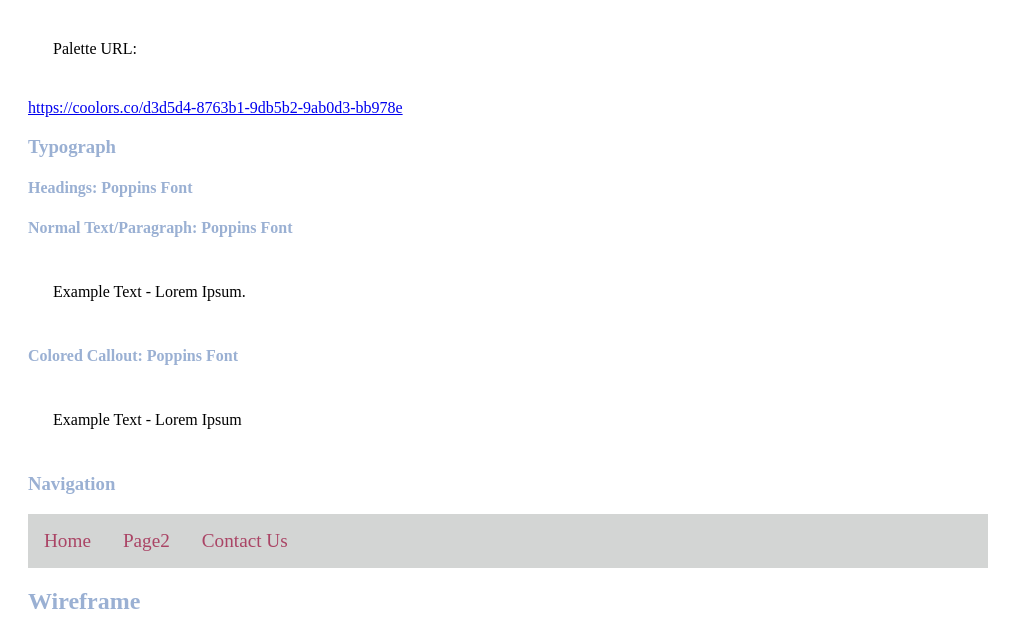
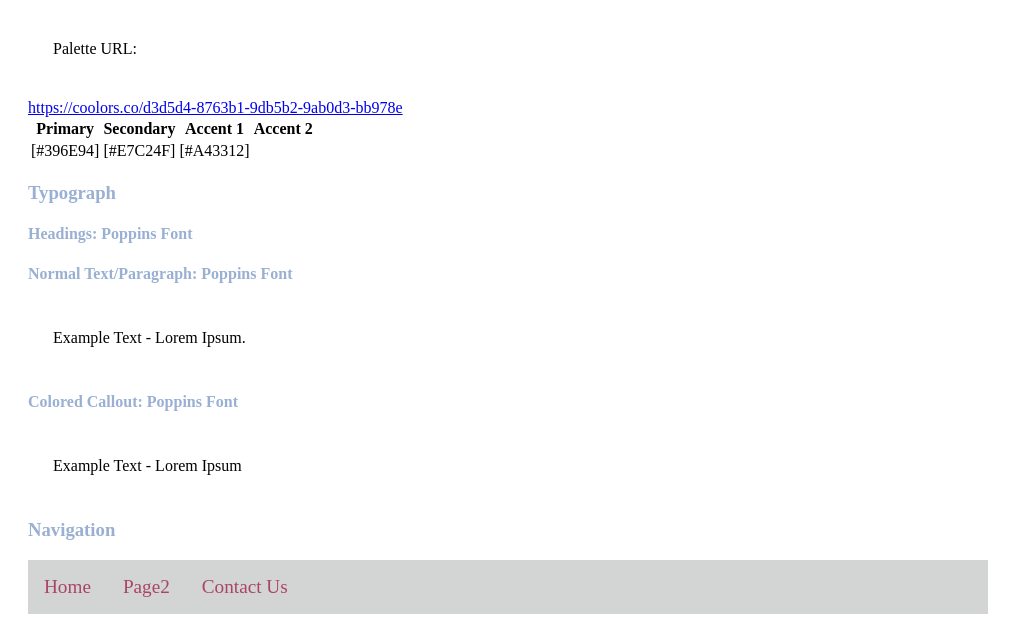
Before and after one commit to mefix007/wdd130, a plain HTML site: page wwr/site-plan-rafting.html in a window 1280 px wide. Shown: the part 1237-1868 px from the top of the page, without its empty margins (0-1023 px from the left). Drawn offline with Linux system fonts and the light colour scheme.

Commit message:
html for rafting site plan updated

```diff
--- a/wwr/site-plan-rafting.html
+++ b/wwr/site-plan-rafting.html
@@ -76,7 +76,7 @@
         <a href="https://coolors.co/d3d5d4-8763b1-9db5b2-9ab0d3-bb978e"
             target="blank">https://coolors.co/d3d5d4-8763b1-9db5b2-9ab0d3-bb978e</a>
 
-        <!-- <table class="colors">
+        <table class="colors">
             <tr>
                 <th>Primary</th>
                 <th>Secondary</th>
@@ -90,7 +90,7 @@
                 <td class="accent1">[#A43312]</td>
                 <td class="accent2"></td>
             </tr>
-        </table> -->
+        </table>
 
         <h3>Typograph</h3>
         <h4>Headings: Poppins Font</h4>
```
